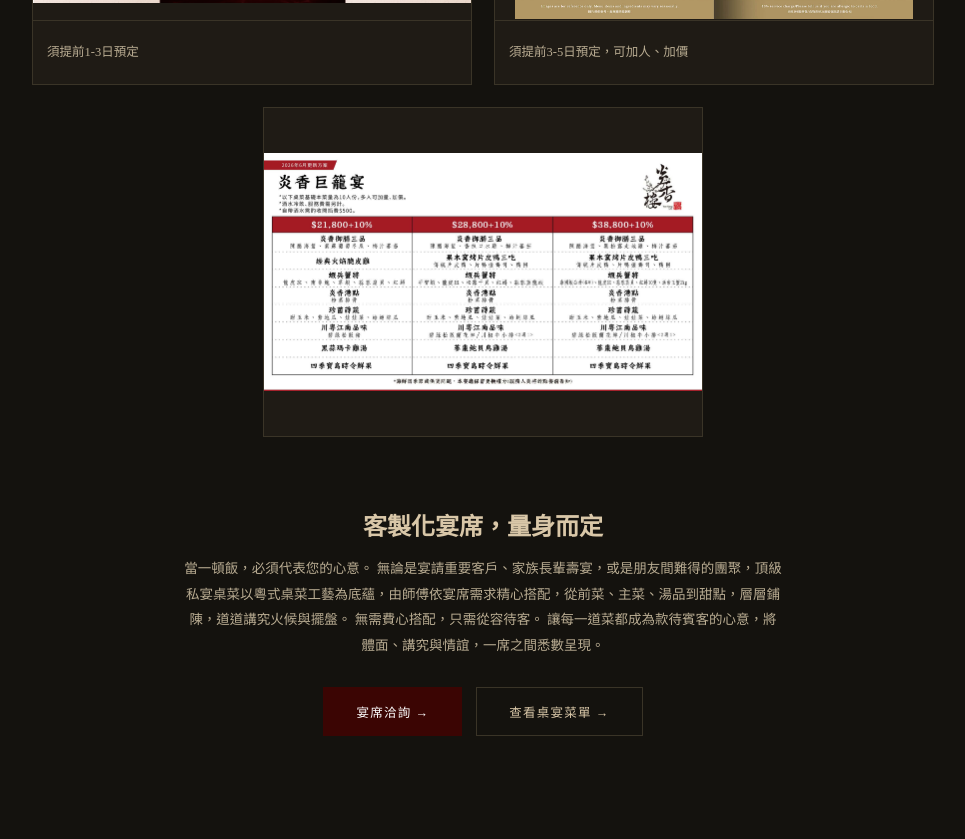
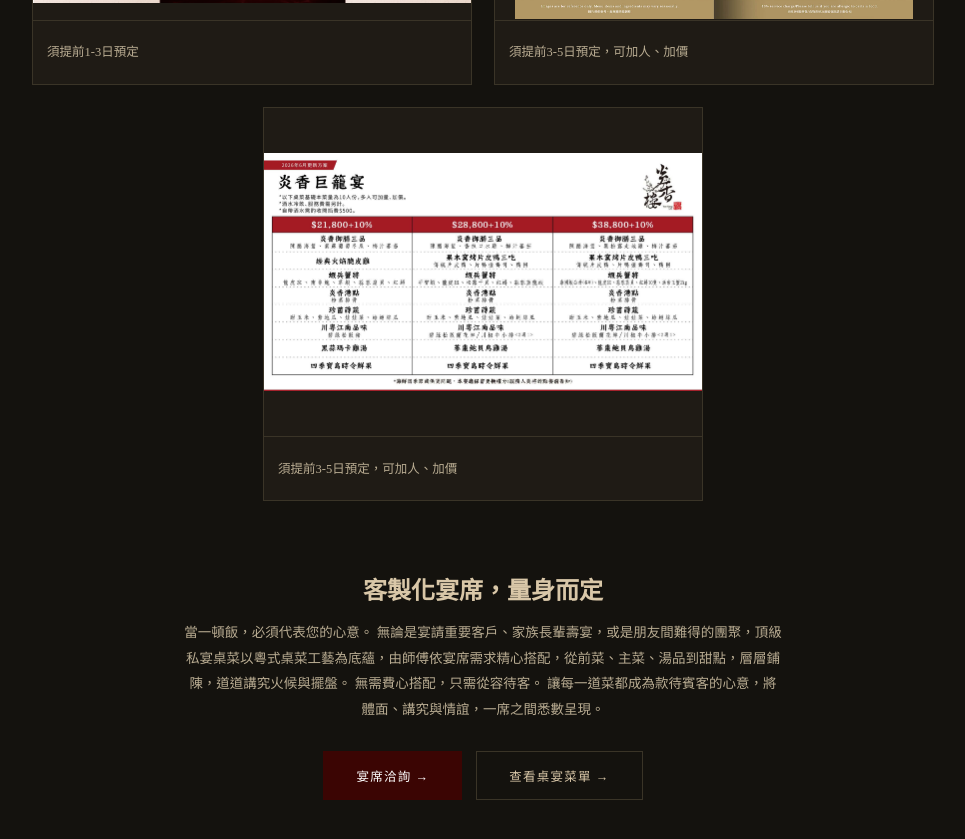
Before and after one commit to yanxianglou/yanxianglou.github.io, a Jekyll site: the page built from menu-set.html, in a window 1280 px wide and 900 px high, scrolled down 641 px. Shown: the top 839 px of the window, without its empty margins (157-1122 px from the left). Built offline with Jekyll 4.4.1, drawn with Linux system fonts in a browser that asks for light colours.

Commit message:
Update 套餐餐品頁 “setmenu”

```diff
--- a/_data/setmenu.yml
+++ b/_data/setmenu.yml
@@ -13,6 +13,7 @@
       - caption: 須提前3-5日預定，可加人、加價
         src: /assets/img/uploads/4-5.jpg
       - src: /assets/img/uploads/巨龍宴.jpg
+        caption: 須提前3-5日預定，可加人、加價
     name: 4人海粵宴、10人巨籠宴
   - items:
       - src: /assets/img/uploads/0819雙人商業套餐菜單.jpg
```
